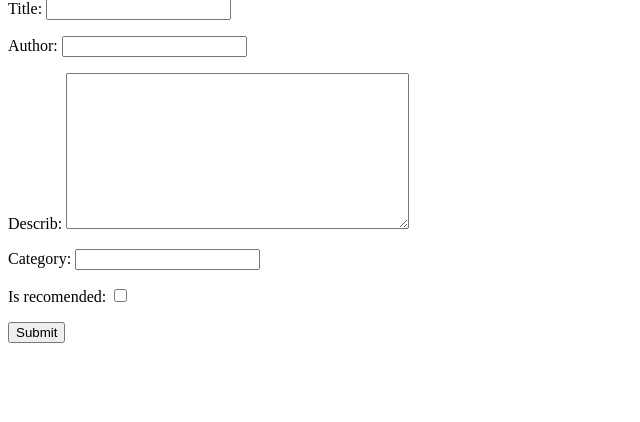
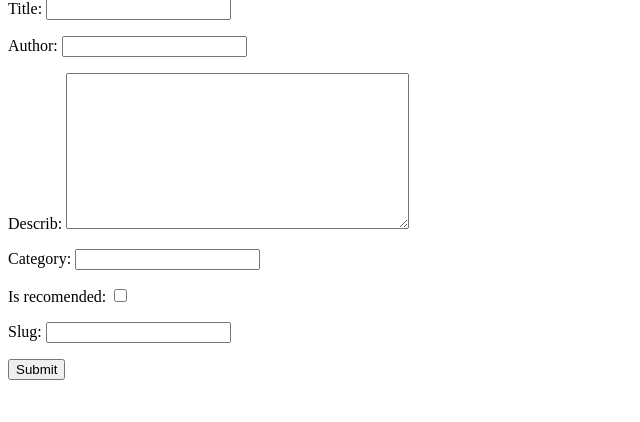
Before and after one commit to alqory/blog, a Django app: page /tambah in a window 1280 px wide. Shown: the part 17-439 px from the top of the page, without its empty margins (0-640 px from the left). Run offline with Django 3.2, Linux system fonts and the light colour scheme; some libraries are stand-ins or nearby versions.

Commit message:
Menambah slug dan memperbaiki bug

```diff
--- a/myblog/blog/admin.py
+++ b/myblog/blog/admin.py
@@ -7,7 +7,7 @@ from .models import *
 
 class AdminBlog(admin.ModelAdmin):
     model = blog
-    readonly_fields = ['create','update']
+    readonly_fields = ['create','update','slug']
 
 class comment(admin.ModelAdmin):
     model = commentSession
--- a/myblog/blog/models.py
+++ b/myblog/blog/models.py
@@ -1,5 +1,6 @@
 from django.db import models
 from ckeditor.fields import RichTextField
+from django.utils.text import slugify
 from datetime import datetime
 
 # Create your models here.
@@ -12,9 +13,11 @@ class blog(models.Model):
     is_recomended   = models.BooleanField(default=False)
     create          = models.DateTimeField(auto_now_add=True)
     update          = models.DateTimeField(auto_now=True)
+    slug            = models.SlugField()
+
 
     def save(self, *args, **kwargs):
-        self.create = datetime.now()
+        self.slug = slugify(self.title)
         super(blog, self).save(*args, **kwargs)
 
     def __str__(self):
--- a/myblog/blog/templates/kategori_post.html
+++ b/myblog/blog/templates/kategori_post.html
@@ -8,15 +8,15 @@
 </head>
 <body>
 
-    {% for DataKategori in blog %}
+    <!-- {% for DataKategori in blog %}
         <li class="nav-item">
             <a class="nav-link" href="{% url 'blog:kategori' Kategori_input=DataKategori.category %}">{{DataKategori.category}}</a>
         </li>
-    {% endfor %}
+    {% endfor %} -->
 
     <h1>TEst</h1>
     {% for kategori in kat %}
-        <a href="{% url 'blog:detail' kategori.id %}">{{kategori.title}}</a>
+        <a href="{% url 'blog:detail' kategori.slug %}">{{kategori.title}}</a>
     {% endfor %}
 </body>
 </html>
--- a/myblog/blog/urls.py
+++ b/myblog/blog/urls.py
@@ -8,6 +8,6 @@ urlpatterns = [
     path('tambah',views.tambah,name='tambah'),
     path('update/<id>',views.update,name='update'),
     path('hapus/<id>',views.hapus,name='hapus'),
-    path('detail/<id_detail>',views.detail_post,name='detail'),
+    path('detail/<slug_input>',views.detail_post,name='detail'),
     path('kategori/<Kategori_input>',views.kategori,name='kategori'),
 ]
--- a/myblog/blog/views.py
+++ b/myblog/blog/views.py
@@ -1,5 +1,4 @@
 from django.shortcuts import render, redirect
-from django.http import HttpResponse
 from .models import *
 from .forms import *
 # Create your views here.
@@ -53,9 +52,9 @@ def hapus(request,id):
     data.delete()
     return redirect('blog:index')
 
-def detail_post(request,id_detail):
+def detail_post(request,slug_input):
 
-    blogs = blog.objects.get(id=id_detail)
+    blogs = blog.objects.get(slug=slug_input)
 
     context = {
         'post':blogs,
@@ -64,13 +63,13 @@ def detail_post(request,id_detail):
     return render(request,'detail_post.html',context)
 
 
-def kategori(request, Kategori_input):
+def kategori(request,Kategori_input):
 
     kategori = blog.objects.filter(category=Kategori_input)
-    blogs = blog.objects.values('category').distinct()
+    # blogs = blog.objects.values('category').distinct()
 
     context = {
-        'blog':blogs,
+        # 'blog':blogs,
         'kat':kategori
         }
 
```
Also changed, not shown: myblog/blog/templates/index.html (+4 -4 lines), myblog/blog/templates/navbar.html (+8 -6 lines), myblog/blog/migrations/0004_blog_slug.py (added).
